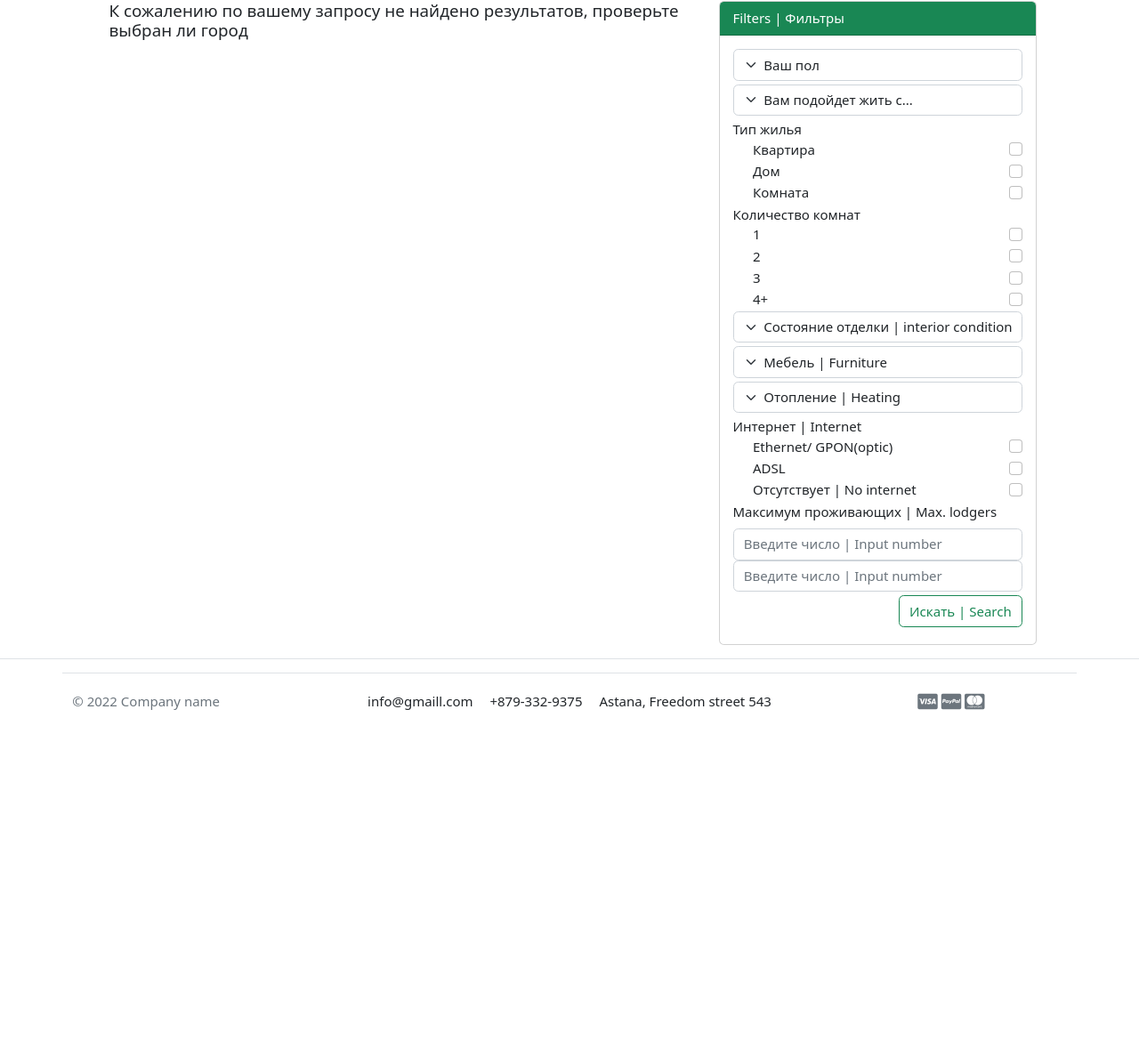
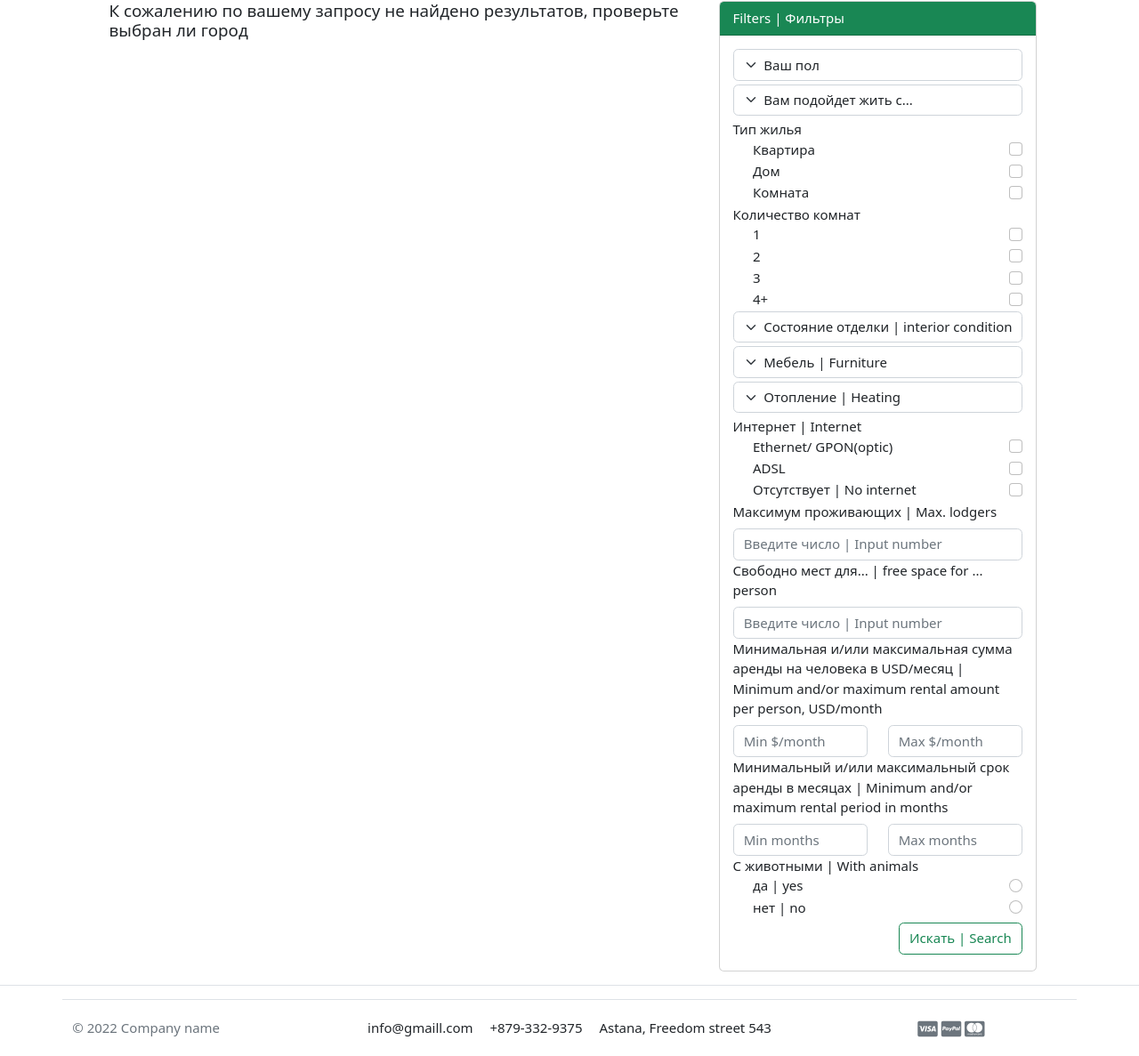
Before and after one commit to mechanovkirill/cooliving, a Django app: page /offers/ in a window 1280 px wide. Shown: the part 180-1367 px from the top of the page at 89% size. Before the commit the page ends 978 px from the top, so only its background shows below. Run offline with Django 4.2, Linux system fonts and the light colour scheme; tables that the repository leaves empty hold one stand-in row (values such as "Sample post"); some libraries are stand-ins or nearby versions; some web fonts are replaced.

Commit message:
cerated filters

```diff
--- a/offers/admin.py
+++ b/offers/admin.py
@@ -13,7 +13,8 @@
     list_display = (
         'name', 'city', 'desired_gender', 'gender_of_living', 'house_type',
         'number_of_rooms', 'interior_condition', 'heating', 'count_of_living', 'internet',
-        'furniture', 'created_date', 'modified_date',
+        'furniture', 'created_date', 'modified_date', 'wanted_quantity_of_person', 'total_cost',
+        'cost_per_person', 'rental_period', 'with_animals',
     )
     prepopulated_fields = {'slug': ('name',)}
     inlines = [OfferGalleryInline]
--- a/offers/views.py
+++ b/offers/views.py
@@ -26,6 +26,13 @@
     furniture = request.GET.get('furniture-sel')
     heating = request.GET.get('heating-sel')
     internet_options = listing_queryparams(request, 'internet_op')
+    number_of_living = request.GET.get('number_living')
+    free_space = request.GET.get('freespace')
+    min_cost = request.GET.get('min_cost')
+    max_cost = request.GET.get('max_cost')
+    min_rental_period = request.GET.get('min_rental_period')
+    max_rental_period = request.GET.get('max_rental_period')
+    with_animals = request.GET.get('with_animals')
 
     qs = Offer.objects.all().filter(city__city=CITY_SELECTED[0])
 
@@ -52,6 +59,27 @@
 
     if internet_options:
         qs = qs.filter(internet__in=internet_options)
+
+    if is_valid_queryparam(number_of_living):
+        qs = qs.filter(count_of_living__lte=number_of_living)
+
+    if is_valid_queryparam(free_space):
+        qs = qs.filter(wanted_quantity_of_person__lte=free_space)
+
+    if is_valid_queryparam(min_cost):
+        qs = qs.filter(cost_per_person__gte=min_cost)
+
+    if is_valid_queryparam(max_cost):
+        qs = qs.filter(cost_per_person__lte=max_cost)
+
+    if is_valid_queryparam(min_rental_period):
+        qs = qs.filter(rental_period__gte=min_rental_period)
+
+    if is_valid_queryparam(max_rental_period):
+        qs = qs.filter(rental_period__lte=max_rental_period)
+
+    if is_valid_queryparam(with_animals):
+        qs = qs.filter(with_animals=with_animals)
 
     return qs
 
--- a/templates/offers/house_offers.html
+++ b/templates/offers/house_offers.html
@@ -146,11 +146,43 @@
                <label for="number_living" class="form-label">Максимум проживающих | Max. lodgers</label>
                <input name="number_living" class="form-control" type="text" placeholder="Введите число | Input number" id="number_living" aria-label=" input number_living">
 <!--MaxLiving//-->
+<!--freespace-->
+               <label for="freespace" class="form-label">Свободно мест для... | free space for ... person</label>
+               <input name="freespace" class="form-control" type="text" placeholder="Введите число | Input number" id="freespace" aria-label=" input freespace">
+<!--freespace//-->
 <!--MinMaxCoast-->
+             <div class="row">
+               <label for="min_cost" class="form-label">Минимальная и/или максимальная сумма аренды на человека в USD/месяц | Minimum and/or maximum rental amount per person, USD/month</label>
                <div class="col">
-                   <input name="number_living" class="form-control" type="text" placeholder="Введите число | Input number" id="number_living" aria-label=" input minprice">
+                   <input name="min_cost" class="form-control" type="text" placeholder="Min $/month" id="min_cost" aria-label="input minprice">
                </div>
+               <div class="col">
+                   <input name="max_cost" class="form-control" type="text" placeholder="Max $/month" id="max_cost" aria-label="input max_cost">
+               </div>
+            </div>
 <!--MinMaxCoast//-->
+<!--MinMaxRentalPeriod-->
+             <div class="row">
+               <label for="min_rental_period" class="form-label">Минимальный и/или максимальный срок аренды в месяцах | Minimum and/or maximum rental period in months</label>
+               <div class="col">
+                   <input name="min_rental_period" class="form-control" type="text" placeholder="Min months" id="min_rental_period" aria-label="input min_rental_period">
+               </div>
+               <div class="col">
+                   <input name="max_rental_period" class="form-control" type="text" placeholder="Max months" id="max_rental_period" aria-label="input max_rental_period">
+               </div>
+            </div>
+<!--MinMaxRentalPeriod//-->
+<!--WithAnimals-->
+             <label class="form-check-label" for="">С животными | With animals</label>
+         <div class="form-check">
+              <input name="with_animals" class="form-check-input" type="radio" id="with_animals" value='True'>
+              <label class="form-check-label" for="with_animals">да | yes</label>
+         </div>
+          <div class="form-check">
+             <input name="with_animals" class="form-check-input" type="radio" id="with_animals" value='False'>
+              <label class="form-check-label" for="with_animals">нет | no</label>
+          </div>
+<!--WithAnimals//-->
       </div><!--col//-->
     </div><!--row//-->
     <button class="btn btn-outline-success my-1 float-start" type="submit" >Искать | Search</button>
```
